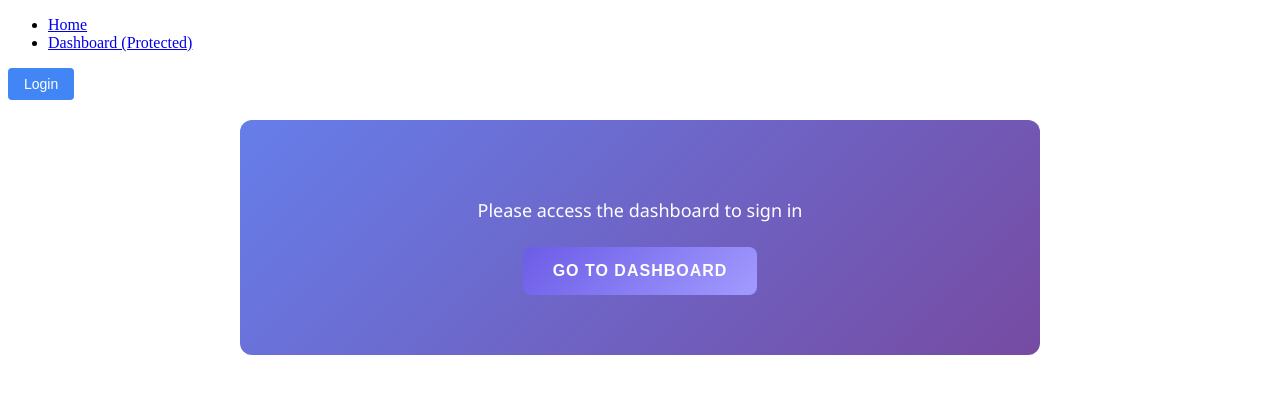
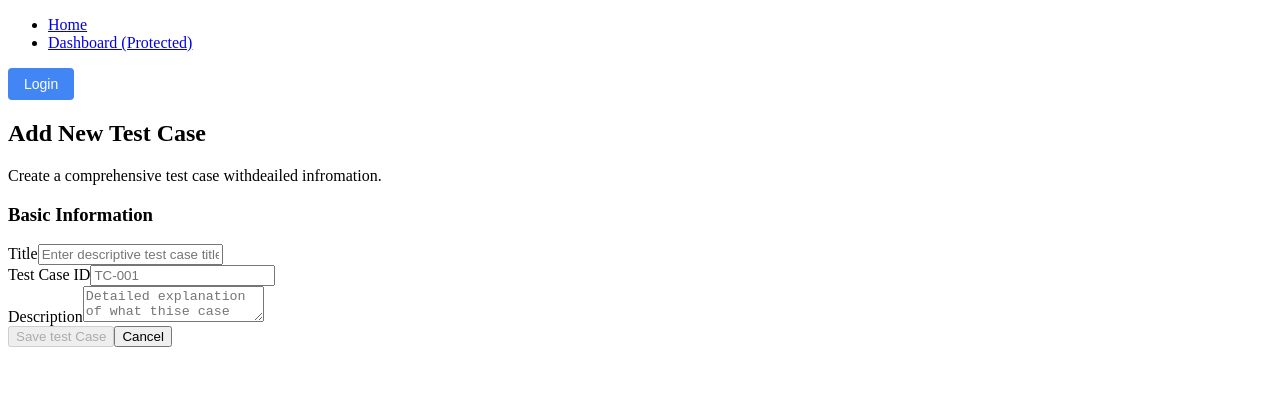
Before and after one commit to iuru2522/angular-firebase-playground, an Angular app: page /test-cases-form in a window 1280 px wide. Before the commit this address led to /. Shown: the top 394 px of the page. Built offline with nearby package versions, Linux system fonts and the light colour scheme; no server answers; the database is empty.

Commit message:
test case basic component

```diff
--- a/src/app/models/index.ts
+++ b/src/app/models/index.ts
@@ -8,3 +8,4 @@
 
 export * from './user-role.enum';
 export * from './user.interface';
+export * from './test-case.interface';
--- /dev/null
+++ b/src/app/models/test-case.interface.ts
@@ -0,0 +1,12 @@
+export interface TestCase {
+    id: string;
+    title: string;
+    status: 'Draft' | 'Ready' | 'Passed' | 'Failed';
+    description?: string;
+    testType?: 'unit' | 'integration' | 'system' | 'acceptance' | 'regression' | 'smoke';
+    priority?: 'critical' | 'high' | 'medium' | 'low';
+    createdAt?: Date;
+    updatedAt?: Date;
+}
+
+export type TestCaseStatus = 'Draft' | 'Ready' | 'Passed' | 'Failed';
--- /dev/null
+++ b/src/app/services/test-case.service.ts
@@ -0,0 +1,21 @@
+import { Injectable, signal } from '@angular/core';
+import { TestCase } from '../models';
+
+@Injectable({
+  providedIn: 'root'
+})
+export class TestCaseService {
+
+  private testCaseSignal = signal<TestCase[]>([]);
+  readonly testCases = this.testCaseSignal.asReadonly()
+
+  // constructor() { }
+
+  addTestCase(testCase: TestCase) {
+    this.testCaseSignal.update(cases => [...cases, testCase]);
+  }
+
+  getAllTestCases(){
+    return this.testCaseSignal();
+  }
+}
--- /dev/null
+++ b/src/app/test-case-form/test-case-form.component.html
@@ -0,0 +1,117 @@
+<div class="form-container">
+
+  <div class="header">
+    <h2 class="form-title">Add New Test Case</h2>
+    <p class="form-subtitle">Create a comprehensive test case withdeailed infromation.</p>
+  </div>
+
+  @if(successMessage()){
+  <div class="alert alert-success">
+    {{successMessage()}}
+  </div>
+  }
+
+  @if (error()){
+  <div class="alert alert-error">
+    {{error()}}
+  </div>
+  }
+
+  <form [formGroup]="testCaseForm" (ngSubmit)="onSave()" class="test-case-form">
+
+    <div class="form-section">
+      <h3 class="section-title">Basic Information</h3>
+
+
+
+      <div class="form-row">
+
+        <div class="form-group">
+
+          <label for="title" class="form-label required">Title</label>
+
+          <input id="title" type="text" formControlName="title" class="form-control"
+            [class.error]="testCaseForm.get('title')?.invalid && testCaseForm.get('title')?.touched"
+            placeholder="Enter descriptive test case title.">
+        </div>
+
+        @if(testCaseForm.get('title')?.invalid && testCaseForm.get('title')?.touched){
+        <div class="error-message">
+          @if(testCaseForm.get('title')?.errors?.['required']){
+          <span>Title is required.</span>
+          }
+          @if(testCaseForm.get('title')?.errors?.['minLength']){
+          <span>Title must be at least 3 characters.</span>
+          }
+        </div>
+        }
+      </div>
+
+      <!-- Test case id field -->
+
+      <div class="form-group">
+        <label for="testCaseId" class="form-label required">Test Case ID</label>
+        <input id="testCaseId" type="text" formControlName="testCaseId" class="form-control"
+          [class.error]="testCaseForm.get('testCaseId')?.invalid && testCaseForm.get('testCaseId')?.touched"
+          placeholder="TC-001">
+
+        @if(testCaseForm.get('testCaseId')?.invalid && testCaseForm.get('testCaseId')?.touched){
+        <div class="error-message">
+          @if(testCaseForm.get('testCaseId')?.errors?.['required']){
+          <span>Test Case ID is required</span>
+          }
+
+          @if(testCaseForm.get('testCaseId')?.errors?.['pattern']){
+          <span>Format: TC-001 (TC- followed by numbers)</span>
+
+          }
+        </div>
+        }
+      </div>
+
+
+      <!-- Description field -->
+      <div class="form-group">
+        <label for="description" class="form-labe required"> Description</label>
+
+
+        <textarea id="description" formControlName="description" class="form-control textarea"
+          [class.error]="testCaseForm.get('description')?.invalid && testCaseForm.get('description')?.touched"
+          placeholder="Detailed explanation of what thise case validates..." row="4">
+        </textarea>
+
+        @if(testCaseForm.get('description')?.invalid && testCaseForm.get('description')?.touched){
+        <div class="error-message">
+          @if(testCaseForm.get('description')?.errors?.['required']){
+          <span>Description is required.</span>
+          }
+          @if(testCaseForm.get('description')?.errors?.['minLength']){
+          <span>Description must be at least 10 characters</span>
+          }
+        </div>
+        }
+
+      </div>
+    </div>
+
+    <!-- Form Actions -->
+
+    <div class="form-actions">
+      <button type="submit" class="btn btn-primary" [disabled]="testCaseForm.invalid || isSubmitting()">
+        @if(isSubmitting()){
+        <span>Creating...</span>
+        } @else {
+        <span>Save test Case</span>
+        }
+
+      </button>
+
+      <button type="button" class="btn btn-secondary" (click)="onCancel()" [disabled]="isSubmitting()">
+
+        Cancel
+
+      </button>
+    </div>
+  </form>
+
+</div>
--- /dev/null
+++ b/src/app/test-case-form/test-case-form.component.ts
@@ -0,0 +1,142 @@
+import { ChangeDetectionStrategy, Component, signal, computed, inject } from '@angular/core';
+import { FormBuilder, FormGroup, Validators, ReactiveFormsModule } from '@angular/forms';
+import { CommonModule } from '@angular/common';
+import { Router } from '@angular/router';
+import { TestCaseService } from '../services/test-case.service';
+import { TestCase } from '../models';
+
+@Component({
+  selector: 'app-test-case-form',
+  imports: [CommonModule, ReactiveFormsModule],
+  templateUrl: './test-case-form.component.html',
+  styleUrl: './test-case-form.component.css',
+  changeDetection: ChangeDetectionStrategy.OnPush
+})
+export class TestCaseFormComponent {
+
+  private router = inject(Router);
+  private testCaseService = inject(TestCaseService);
+  private fb = inject(FormBuilder);
+
+  //Form state
+  readonly isSubmitting = signal(false);
+  readonly error = signal<string | null>(null);
+  readonly successMessage = signal<string | null>(null);
+
+  //title = signal('');
+  //status = signal<TestCase['status']>('Draft');
+
+  testCaseForm: FormGroup;
+
+  testTypeOptions = [
+    { value: 'unit', label: 'Unit' },
+    { value: 'integration', label: 'Integration' },
+    { value: 'system', label: 'System' },
+    { value: 'acceptance', label: 'Acceptance' },
+    { value: 'regression', label: 'Regression' },
+    { value: 'smoke', label: 'Smoke' }
+  ];
+
+  priorityOptions = [
+    { value: 'critical', label: 'Critical' },
+    { value: 'high', label: 'High' },
+    { value: 'medium', label: 'Medium' },
+    { value: 'low', label: 'Low' }
+  ];
+
+  statusOptions = [
+    { value: 'draft', label: 'Draft' },
+    { value: 'ready', label: 'Ready' },
+    { value: 'in-progress', label: 'In Progress' },
+    { value: 'passed', label: 'Passed' },
+    { value: 'failed', label: 'Failed' },
+    { value: 'blocked', label: 'Blocked' },
+    { value: 'skipped', label: 'Skipped' }
+  ];
+
+  constructor() {
+    this.testCaseForm = this.fb.group({
+      title: ['', [Validators.required, Validators.minLength(3)]],
+      testCaseId: ['', [Validators.required, Validators.pattern(/^TC-\d+$/)]],
+      description: ['', Validators.required],
+      testType: ['', Validators.required],
+      priority: ['medium', Validators.required],
+      status: ['draft', Validators.required]
+    });
+  }
+
+
+  readonly isFormValid = computed(() => this.testCaseForm.valid)
+
+  async onSave(): Promise<void> {
+    if(!this.testCaseForm.valid || this.isSubmitting()) return;
+
+    this.isSubmitting.set(true);
+    this.error.set(null);
+    this.successMessage.set(null);
+
+    try{
+      const formData = this.testCaseForm.getRawValue();
+      const newTestCase:TestCase = {
+        id: formData.testCaseId,
+        title: formData.title,
+        status: formData.status,
+        description: formData.description,
+        testType: formData.testType,
+        priority: formData.priority,
+        createdAt: new Date(),
+        updatedAt: new Date()
+
+      }
+
+      await this.testCaseService.addTestCase(newTestCase);
+      this.successMessage.set('Test case created successfully!');
+
+      this.testCaseForm.reset({
+        title: '',
+        testCaseId: '',
+        desciption: '',
+        testType: '',
+        priority: 'medium',
+        status: 'draft'
+      });
+
+      setTimeout(() => {
+        this.router.navigate(['/test-case']);
+      }, 1500);
+    } catch (error){
+      this.error.set(error instanceof Error ? error.message: 'Failed to create test case');
+    } finally {
+      this.isSubmitting.set(false);
+    }
+
+
+
+  }
+
+
+  // onSave() {
+  //   const newTestCase: TestCase = {
+  //     id: 'TC' + Date.now(),
+  //     title: this.title(),
+  //     status: this.status()
+  //   };
+  //   this.testCaseService.addTestCase(newTestCase);
+  //   this.router.navigate(['/test-cases']);
+  // }
+
+  onBack() {
+    this.router.navigate(['/test-cases']);
+  }
+
+  onCancel() {
+    this.router.navigate(['/test-cases']);
+  }
+
+  private markAllFieldsAsTouched(): void {
+    Object.keys(this.testCaseForm.controls).forEach(key => {
+      this.testCaseForm.get(key)?.markAsTouched();
+    })
+  }
+
+}
--- /dev/null
+++ b/src/app/test-cases/test-cases.component.html
@@ -0,0 +1,15 @@
+<div class="test-cases-container">
+  <h2>Test Cases</h2>
+  <button (click)="onAddNew()">Add New Test Case</button>
+
+  @if(testCases().length === 0){
+
+  <p>No test cases yet. Click "Add new" to create one!</p>
+  } @else {
+  <ul>
+    @for(testCase of testCases(); track testCase.id){
+    <li>{{testCase.title}} - {{testCase.status}}</li>
+    }
+  </ul>
+  }
+</div>
--- /dev/null
+++ b/src/app/test-cases/test-cases.component.ts
@@ -0,0 +1,27 @@
+import { ChangeDetectionStrategy, Component, inject, signal } from '@angular/core';
+import { Router } from '@angular/router';
+import { TestCase } from '../models';
+import { TestCaseService } from '../services/test-case.service';
+
+@Component({
+  selector: 'app-test-cases',
+  imports: [],
+  templateUrl: './test-cases.component.html',
+  styleUrl: './test-cases.component.css',
+  changeDetection: ChangeDetectionStrategy.OnPush
+})
+export class TestCasesComponent {
+  private router = inject(Router);
+  private testCaseService = inject(TestCaseService);
+
+  // testCases = signal<TestCase[]>([
+  //   { id: 'TC001', title: 'Login Test', status: 'Draft' }
+  // ])
+
+  testCases = this.testCaseService.testCases;
+
+  onAddNew() {
+    this.router.navigate(['/test-cases-form']);
+  }
+
+}
```
Also changed, not shown: src/app/app.routes.ts (+10 -0 lines), src/app/test-case-form/test-case-form.component.css (added), src/app/test-cases/test-cases.component.css (added), 2 other files (tests, documents, lock files or other folders).
